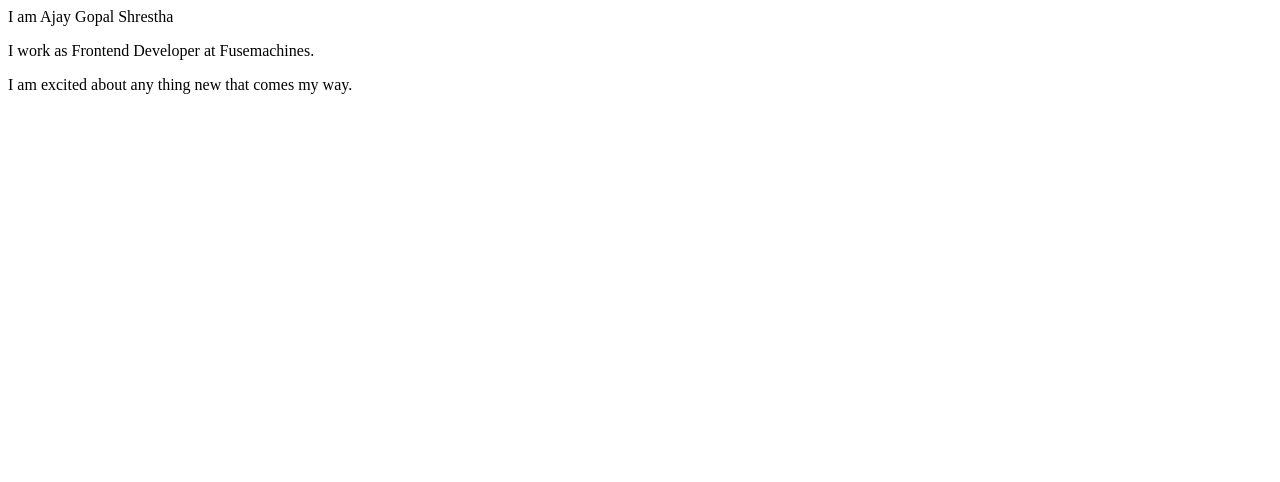
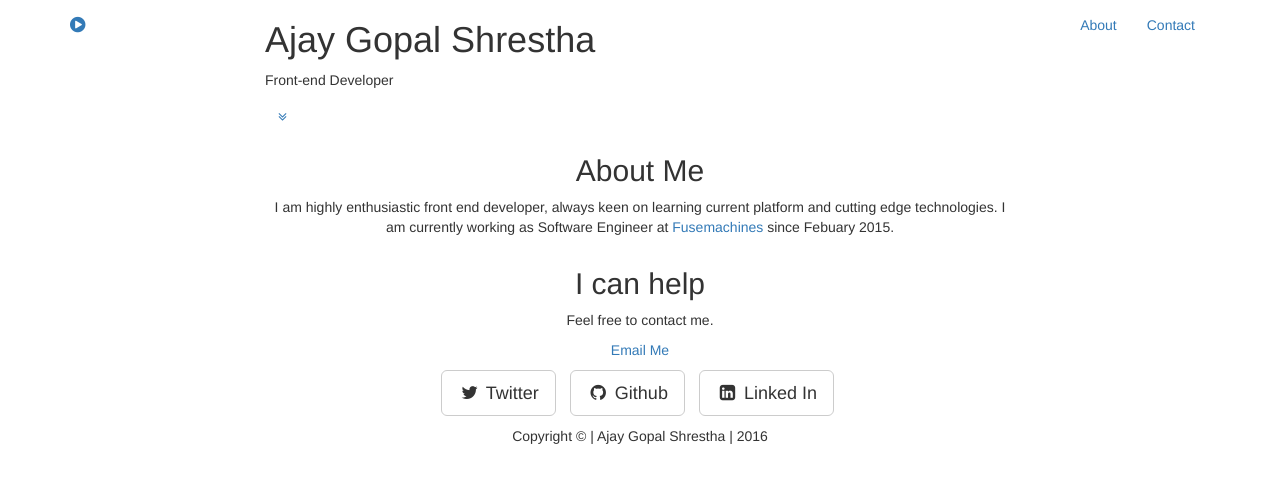
Before and after one commit to ajshres/ajshres.github.io, a plain HTML site: page index.html in a window 1280 px wide. Drawn offline with nearby package versions, Linux system fonts and the light colour scheme.

Commit message:
First Portfolio preview

```diff
--- a/index.html
+++ b/index.html
@@ -1,3 +1,125 @@
-<p>I am Ajay Gopal Shrestha</p>
-<p>I work as Frontend Developer at Fusemachines.</p>
-<p>I am excited about any thing new that comes my way.</p>
+<!DOCTYPE html>
+<html>
+<head>
+	<title>Ajay Gopal Shrestha</title>
+	<meta charset="utf-8">
+    <meta http-equiv="X-UA-Compatible" content="IE=edge">
+    <meta name="viewport" content="width=device-width, initial-scale=1">
+    <meta name="description" content="">
+    <meta name="author" content="">
+	<link rel="stylesheet" type="text/css" href="assets/lib/bootstrap/css/bootstrap.min.css">
+	<link rel="stylesheet" type="text/css" href="assets/main.css">
+
+	<script type="text/javascript" src="assets/lib/jquery/jquery.min.js"></script>
+	<script type="text/javascript" src="assets/lib/bootstrap/js/bootstrap.min.js"></script>
+	<script type="text/javascript" src="https://cdnjs.cloudflare.com/ajax/libs/startbootstrap-grayscale/1.0.6/js/grayscale.min.js"></script>
+
+	    <!-- Custom Fonts -->
+    <link href="https://maxcdn.bootstrapcdn.com/font-awesome/4.5.0/css/font-awesome.min.css" rel="stylesheet" type="text/css">
+    <link href="http://fonts.googleapis.com/css?family=Lora:400,700,400italic,700italic" rel="stylesheet" type="text/css">
+    <link href="http://fonts.googleapis.com/css?family=Montserrat:400,700" rel="stylesheet" type="text/css">
+	<!-- Plugin JavaScript -->
+    <script src="assets/lib/jquery.easing/easing.js"></script>
+    <!-- HTML5 Shim and Respond.js IE8 support of HTML5 elements and media queries -->
+    <!-- WARNING: Respond.js doesn't work if you view the page via file:// -->
+    <!--[if lt IE 9]>
+        <script src="https://oss.maxcdn.com/libs/html5shiv/3.7.0/html5shiv.js"></script>
+        <script src="https://oss.maxcdn.com/libs/respond.js/1.4.2/respond.min.js"></script>
+    <![endif]-->
+</head>
+<body id="page-top" data-spy="scroll" data-target=".navbar-fixed-top">
+
+    <!-- Navigation -->
+    <nav class="navbar navbar-custom navbar-fixed-top" role="navigation">
+        <div class="container">
+            <div class="navbar-header">
+                <button type="button" class="navbar-toggle" data-toggle="collapse" data-target=".navbar-main-collapse">
+                    <i class="fa fa-bars"></i>
+                </button>
+                <a class="navbar-brand page-scroll" href="#page-top">
+                    <i class="fa fa-play-circle"></i>
+            </div>
+
+            <!-- Collect the nav links, forms, and other content for toggling -->
+            <div class="collapse navbar-collapse navbar-right navbar-main-collapse">
+                <ul class="nav navbar-nav">
+                    <!-- Hidden li included to remove active class from about link when scrolled up past about section -->
+                    <li class="hidden">
+                        <a href="#page-top"></a>
+                    </li>
+                    <li>
+                        <a class="page-scroll" href="#about">About</a>
+                    </li>
+                    <li>
+                        <a class="page-scroll" href="#contact">Contact</a>
+                    </li>
+                </ul>
+            </div>
+            <!-- /.navbar-collapse -->
+        </div>
+        <!-- /.container -->
+    </nav>
+
+    <!-- Intro Header -->
+    <header class="intro">
+        <div class="intro-body">
+            <div class="container">
+                <div class="row">
+                    <div class="col-md-8 col-md-offset-2">
+                        <h1 class="brand-heading">Ajay Gopal Shrestha</h1>
+                        <p class="intro-text">Front-end Developer</p>
+                        <a href="#about" class="btn btn-circle page-scroll">
+                            <i class="fa fa-angle-double-down animated"></i>
+                        </a>
+                    </div>
+                </div>
+            </div>
+        </div>
+    </header>
+
+    <!-- About Section -->
+    <section id="about" class="container content-section text-center">
+        <div class="row">
+            <div class="col-lg-8 col-lg-offset-2">
+                <h2>About Me</h2>
+                <p>I am highly enthusiastic front end developer, always keen on learning current platform and cutting edge technologies. I am currently working as Software Engineer at <a href="https://www.fusemachines.com">Fusemachines</a> since Febuary 2015.</p>
+            </div>
+        </div>
+    </section>
+
+    <!-- Contact Section -->
+    <section id="contact" class="container content-section text-center">
+        <div class="row">
+            <div class="col-lg-8 col-lg-offset-2">
+                <h2>I can help</h2>
+                <p>Feel free to contact me.</p>
+                <p><a href="mailto:ajay.gopal.shrestha@hotmail.com">Email Me</a>
+                </p>
+                <ul class="list-inline banner-social-buttons">
+                    <li>
+                        <a href="https://twitter.com/ajshres" class="btn btn-default btn-lg"><i class="fa fa-twitter fa-fw"></i> <span class="network-name">Twitter</span></a>
+                    </li>
+                    <li>
+                        <a href="https://github.com/ajshres" class="btn btn-default btn-lg"><i class="fa fa-github fa-fw"></i> <span class="network-name">Github</span></a>
+                    </li>
+                    <li>
+                        <a href="https://np.linkedin.com/in/ajaygopalshrestha" class="btn btn-default btn-lg"><i class="fa fa-linkedin-square fa-fw"></i> <span class="network-name">Linked In</span></a>
+                    </li>
+                </ul>
+            </div>
+        </div>
+    </section>
+
+    <!-- Map Section -->
+    <div id="map"></div>
+
+    <!-- Footer -->
+    <footer>
+        <div class="container text-center">
+            <p>Copyright &copy; | Ajay Gopal Shrestha | 2016</p>
+        </div>
+    </footer>
+
+
+</body>
+</html>
```
